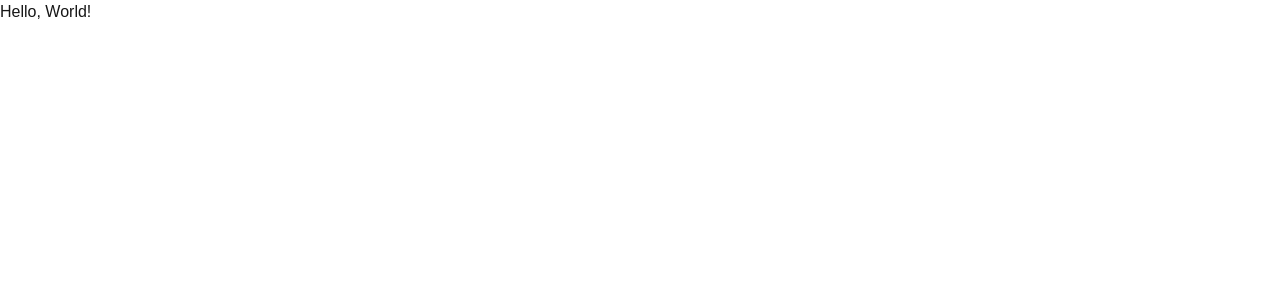
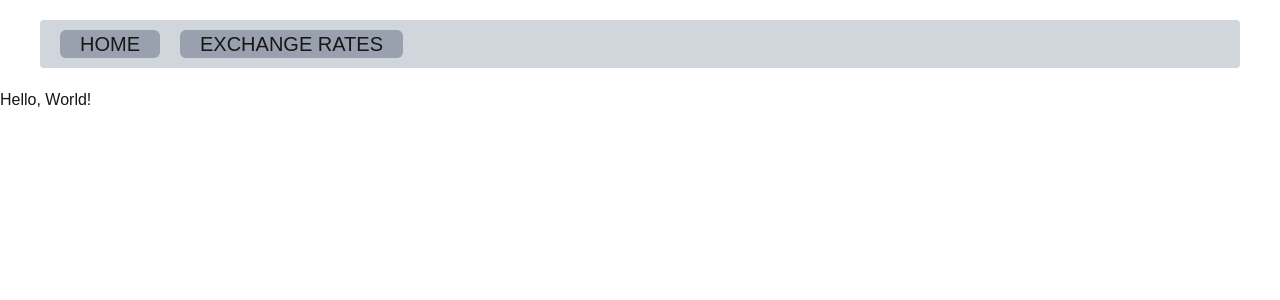
Before and after one commit to spaceofin/nextjs-prac, a Next.js app in the folder nextjs-data-practice/: page / in a window 1280 px wide. Shown: the top 300 px of the page. Built offline with nearby package versions, Linux system fonts and the light colour scheme.

Commit message:
[nextjs-data-practice]feat: add Navigation component to global layout and set cache to 'no-store' for fetchExchangeRates

```diff
--- /dev/null
+++ b/nextjs-data-practice/Navigation.tsx
@@ -0,0 +1,17 @@
+import Link from "next/link";
+import React from "react";
+
+export default function Navigation() {
+  return (
+    <div className="flex items-center px-5 bg-gray-300 h-12 rounded-sm mx-10 my-5 text-xl gap-5">
+      <Link href="/" className="bg-gray-400 bg-opacity-70 rounded-md px-5">
+        HOME
+      </Link>
+      <Link
+        href="/exchange-rates"
+        className="bg-gray-400 bg-opacity-70 rounded-md px-5">
+        EXCHANGE RATES
+      </Link>
+    </div>
+  );
+}
--- a/nextjs-data-practice/src/app/exchange-rates/exchange-rates-services.ts
+++ b/nextjs-data-practice/src/app/exchange-rates/exchange-rates-services.ts
@@ -14,7 +14,8 @@ export type ExchangeRatesData = Omit<
 export async function fetchExchangeRates(): Promise<ExchangeRatesData | null> {
   try {
     const response = await fetch(
-      `https://openexchangerates.org/api/latest.json?app_id=${process.env.NEXT_PUBLIC_EXCHANGE_RATE_APP_ID}`
+      `https://openexchangerates.org/api/latest.json?app_id=${process.env.NEXT_PUBLIC_EXCHANGE_RATE_APP_ID}`,
+      { cache: "no-store" }
     );
 
     if (!response.ok) {
--- a/nextjs-data-practice/src/app/layout.tsx
+++ b/nextjs-data-practice/src/app/layout.tsx
@@ -1,5 +1,6 @@
 import type { Metadata } from "next";
 import "./globals.css";
+import Navigation from "../../Navigation";
 
 export const metadata: Metadata = {
   title: "Nextjs Data Practice",
@@ -14,7 +15,12 @@ export default function RootLayout({
 }>) {
   return (
     <html lang="en">
-      <body>{children}</body>
+      <body>
+        <header>
+          <Navigation />
+        </header>
+        <main>{children}</main>
+      </body>
     </html>
   );
 }
```
